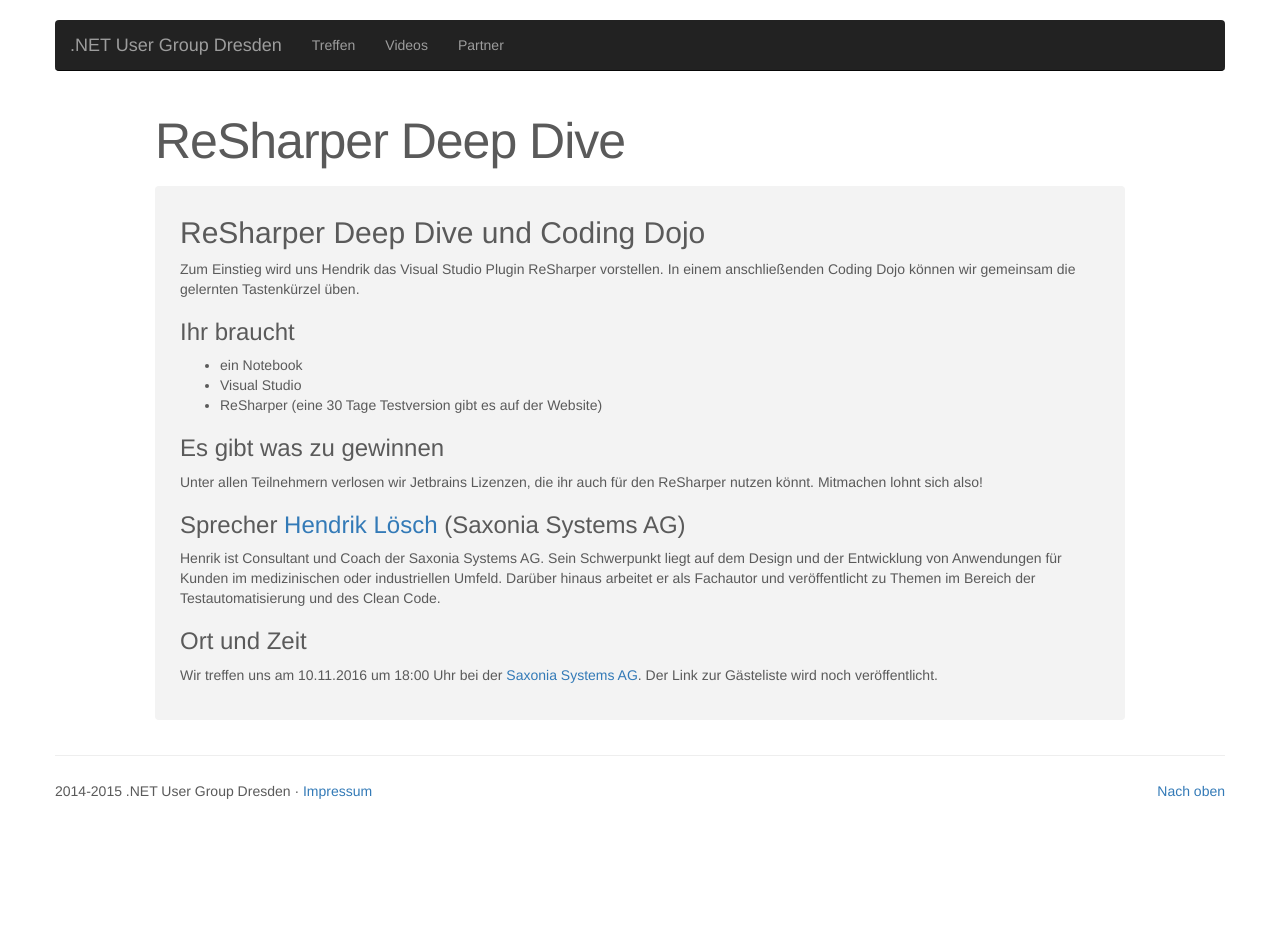
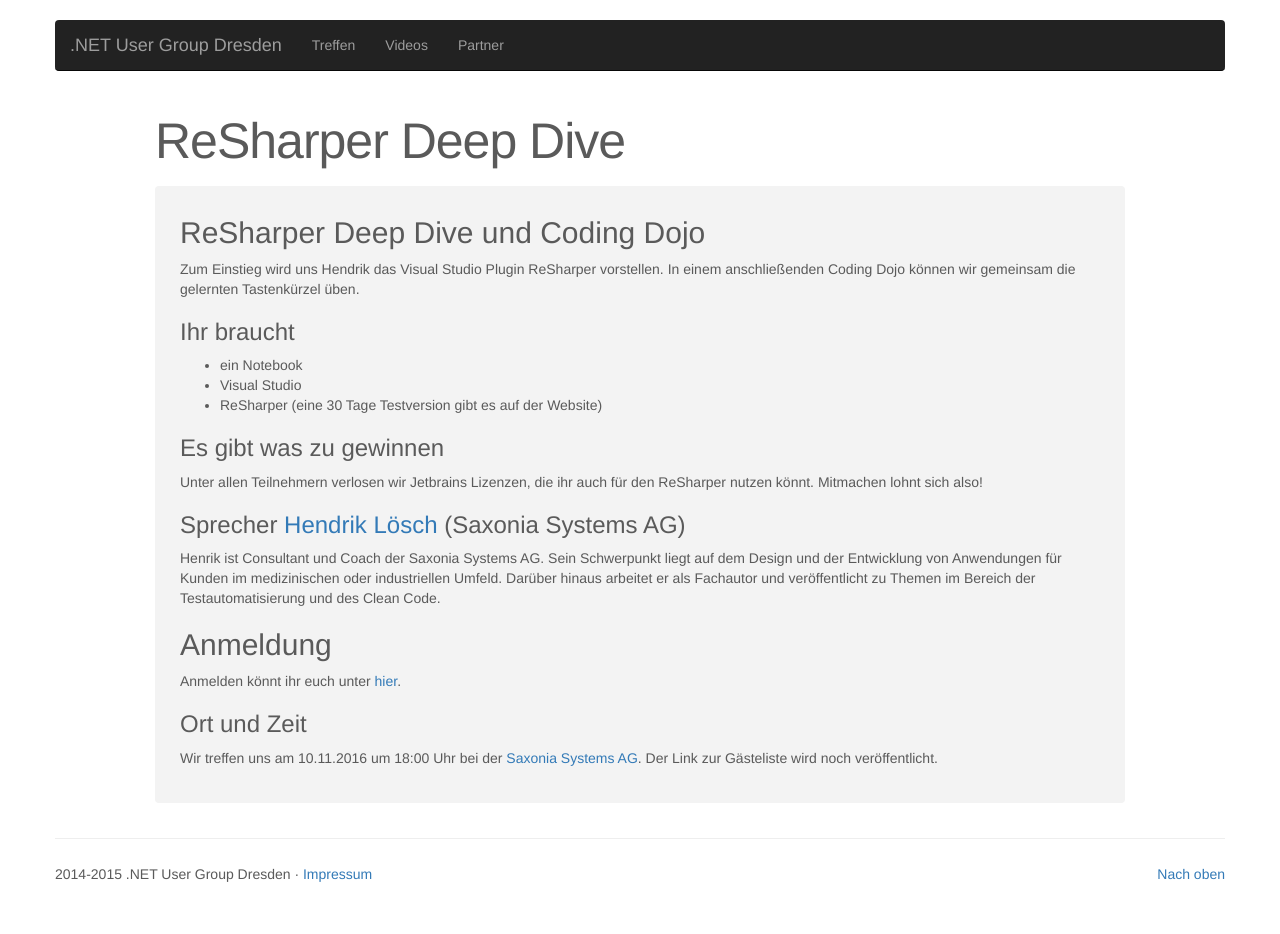
Before and after one commit to dddotnet/dddotnet.github.io, a Jekyll site: the page built from _posts/2016-11-10-resharper-deep-dive.markdown, in a window 1280 px wide. Built offline with Jekyll 4.4.1, drawn with Linux system fonts in a browser that asks for light colours; nearby versions of some CDN libraries; before the commit the page ends 900 px from its top, so only the background shows below that.

Commit message:
registration link added

```diff
--- a/_posts/2016-11-10-resharper-deep-dive.markdown
+++ b/_posts/2016-11-10-resharper-deep-dive.markdown
@@ -28,6 +28,11 @@
 Henrik ist Consultant und Coach der Saxonia Systems AG. Sein Schwerpunkt liegt auf dem Design und der Entwicklung von Anwendungen für Kunden im medizinischen oder industriellen Umfeld. Darüber hinaus arbeitet er als Fachautor und veröffentlicht zu Themen im Bereich der Testautomatisierung und des Clean Code.
 
 
+## Anmeldung
+
+Anmelden könnt ihr euch unter [hier](https://www.meetup.com/de-DE/NET-User-Group-Dresden/events/235100972/).
+
+
 ### Ort und Zeit
 Wir treffen uns am 10.11.2016 um 18:00 Uhr bei der [Saxonia Systems AG](http://www.saxsys.de/).
 Der Link zur Gästeliste wird noch veröffentlicht.
```
